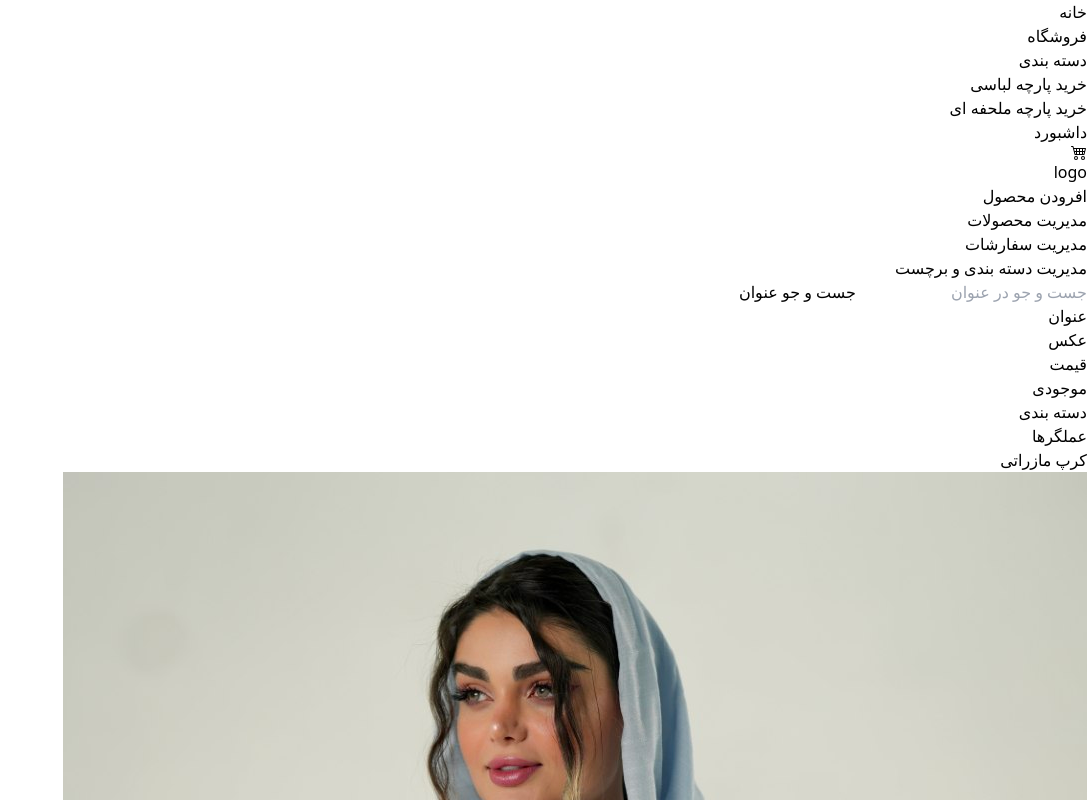
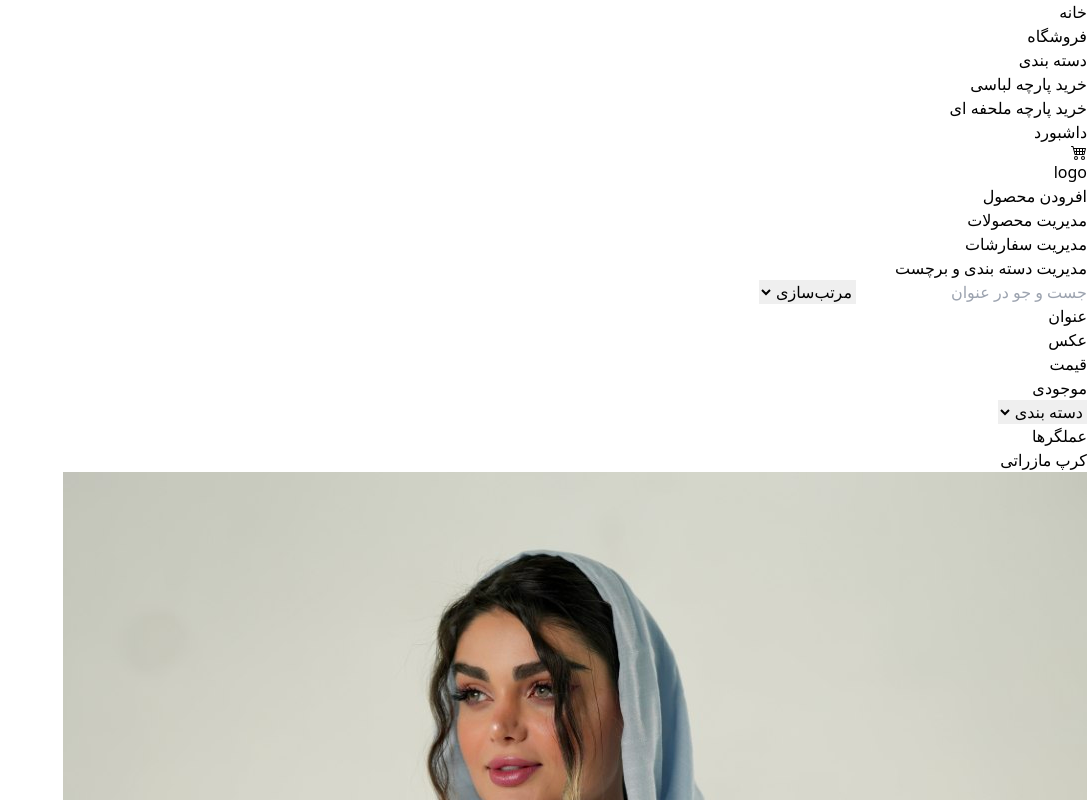
Before and after one commit to omid-program/Loomino, a Next.js app: page /dashboard/product-manager in a window 1280 px wide. Both pictures are taken after a click on the element "عنوان". Shown: the top 800 px of the page, without its empty margins (193-1280 px from the left). Built offline with nearby package versions, Linux system fonts and the light colour scheme; data requests are answered from the project's data file.

Commit message:
productmanagerTable-filter-products

```diff
--- a/src/Components/DashboardTools/ProductManagerTable/ProductManagerTable2.tsx
+++ b/src/Components/DashboardTools/ProductManagerTable/ProductManagerTable2.tsx
@@ -1,16 +1,17 @@
 'use client';
-import { TAllProductData, TBoxItemPaginated } from '@/types';
-import React, { useEffect, useState } from 'react';
+import { TAllProductData, TBoxItemPaginated, TCatDatas } from '@/types';
+import React, { useEffect, useMemo, useState } from 'react';
 import ProductManagerEditActions from '../ProductManagerEditActions/ProductManagerEditActions';
 import ProductManagerRaportAction from '../ProductManagerRaportAction/ProductManagerRaportAction';
 import PaginationBtns2 from '../PaginationBtns/PaginationBtns2';
-import { TiDeleteOutline } from "react-icons/ti";
+import { TiDeleteOutline } from 'react-icons/ti';
 import RemoveModal from '../RemoveModal/RemoveModal';
-
-
 
 function ProductManagerTable2() {
 	const [allProductDatas, setAllProductDatas] = useState<TAllProductData[]>();
+	const [catData, setCatData] = useState<TCatDatas[] | undefined>();
+	const [catSelectedTable, setCatSelectedTable] = useState<string>('');
+
 	const [isShowTitleSearch, setIsShowTitleSearch] = useState<boolean>(false);
 	const [titleSearchInput, setTitleSearchInput] = useState<string>('');
 	const [productCountInPage, setProductCountInPage] = useState<number>(4);
@@ -18,9 +19,16 @@ function ProductManagerTable2() {
 		TBoxItemPaginated[] | undefined
 	>();
 	const [presentPage, setPresentPage] = useState<number>(1);
-	const [isShowRemoveModal, setIsShowRemoveModal]=useState<boolean>(false)
-	const [seletedItem , setSeletedItem] = useState<{id:string , perTitle:string}>()
+	const [isShowRemoveModal, setIsShowRemoveModal] = useState<boolean>(false);
+	const [seletedItem, setSeletedItem] = useState<{
+		id: string;
+		perTitle: string;
+	}>();
+	const [sortOption, setSortOption] = useState<
+		'priceAsc' | 'priceDesc' | 'stockAsc' | 'stockDesc' | ''
+	>('');
 
+	// const [isFilttering , setIsFilttering] = useState<boolean>(false)
 
 	const buttons = [];
 
@@ -28,6 +36,12 @@ function ProductManagerTable2() {
 		const response = await fetch(`http://localhost:8000/fabrics`);
 		const productsData = (await response.json()) as TAllProductData[];
 		setAllProductDatas(productsData);
+		// setFiltredProductData(productsData);
+	};
+	const getAllCats = async () => {
+		const response = await fetch(`http://localhost:8000/cats`);
+		const catDataFetched = await response.json();
+		setCatData(catDataFetched);
 	};
 
 	function splitToPages(
@@ -44,17 +58,71 @@ function ProductManagerTable2() {
 		return result;
 	}
 
-	const searchTitleHandler = () => {
-		setAllProductDatas(prev=>prev?.filter(product=>product.perTitle.includes(titleSearchInput)))
-		console.log('titleSearchInput=>', titleSearchInput);
-	};
+	const filteredProducts: TAllProductData[] = useMemo(() => {
+		let result = [...(allProductDatas ?? [])];
+
+		// فیلتر بر اساس عنوان
+		if (titleSearchInput.trim() !== '') {
+			result = result.filter(p =>
+				p.perTitle.includes(titleSearchInput.trim())
+			);
+		}
+
+		// فیلتر بر اساس دسته بندی
+		if (catSelectedTable?.trim() !== '') {
+			result = result.filter(p => p.cat?.catName === catSelectedTable);
+		}
+
+		// // مرتب‌سازی
+		if (sortOption === 'priceAsc') {
+			result.sort((a, b) => a.price - b.price);
+		} else if (sortOption === 'priceDesc') {
+			result.sort((a, b) => b.price - a.price);
+		} else if (sortOption === 'stockAsc') {
+			result.sort((a, b) => {
+				const aStock = a.inStore.reduce(
+					(sum, item) => sum + Number(item.qtys),
+					0
+				);
+				const bStock = b.inStore.reduce(
+					(sum, item) => sum + Number(item.qtys),
+					0
+				);
+				return aStock - bStock;
+			});
+		} else if (sortOption === 'stockDesc') {
+			result.sort((a, b) => {
+				const aStock = a.inStore.reduce(
+					(sum, item) => sum + Number(item.qtys),
+					0
+				);
+				const bStock = b.inStore.reduce(
+					(sum, item) => sum + Number(item.qtys),
+					0
+				);
+				return bStock - aStock;
+			});
+		}
+
+		return result;
+	}, [allProductDatas, titleSearchInput, catSelectedTable, sortOption]);
+
+	const paginatedProducts = useMemo(() => {
+		const pages: TAllProductData[][] = [];
+		for (let i = 0; i < filteredProducts.length; i += productCountInPage) {
+			pages.push(filteredProducts.slice(i, i + productCountInPage));
+		}
+		return pages;
+	}, [filteredProducts, productCountInPage]);
 
 	useEffect(() => {
 		getAllProducts();
+		getAllCats();
 	}, []);
 	useEffect(() => {
 		const spliceAllData =
 			allProductDatas && splitToPages(allProductDatas, productCountInPage);
+
 		setSplicedData(spliceAllData);
 		console.log(spliceAllData);
 	}, [allProductDatas]);
@@ -63,21 +131,25 @@ function ProductManagerTable2() {
 		setPresentPage(i);
 	};
 
-	const removeProductHandeler = async()=>{
-		if(!seletedItem) return;
-		const response = await fetch(`http://localhost:8000/fabrics/${seletedItem.id}` , {
-			method:'DELETE'
-		})
-		if(response.ok){
-			alert('حذف با موفقیت انجام شد')
-			setAllProductDatas(prev=>prev?.filter(item=>item.id !== seletedItem.id))
-		}else{
+	const removeProductHandeler = async () => {
+		if (!seletedItem) return;
+		const response = await fetch(
+			`http://localhost:8000/fabrics/${seletedItem.id}`,
+			{
+				method: 'DELETE',
+			}
+		);
+		if (response.ok) {
+			alert('حذف با موفقیت انجام شد');
+			setAllProductDatas(prev =>
+				prev?.filter(item => item.id !== seletedItem.id)
+			);
+		} else {
 			console.log('عمیات نا موفق');
-
 		}
-		setIsShowRemoveModal(false)
-		setPresentPage(1)
-	}
+		setIsShowRemoveModal(false);
+		setPresentPage(1);
+	};
 
 	if (splicedData) {
 		for (let i = 1; i <= splicedData.length; i++) {
@@ -95,13 +167,20 @@ function ProductManagerTable2() {
 	return (
 		<div className="border-2 border-sky-600 rounded-md w-10/12">
 			{isShowTitleSearch && (
-				<div className="col-span-6">
+				<div className="col-span-6 flex justify-between">
 					<input
 						type="text"
 						placeholder="جست و جو در عنوان"
 						onChange={e => setTitleSearchInput(e.target.value)}
 					/>
-					<button onClick={searchTitleHandler}>جست و جو عنوان</button>
+					<select onChange={e => setSortOption(e.target.value as any)}>
+						<option value="">مرتب‌سازی</option>
+						<option value="priceAsc">قیمت ↑</option>
+						<option value="priceDesc">قیمت ↓</option>
+						<option value="stockAsc">موجودی ↑</option>
+						<option value="stockDesc">موجودی ↓</option>
+					</select>
+					{/* <button onClick={searchTitleHandler}>جست و جو عنوان</button> */}
 				</div>
 			)}
 			<div className="grid grid-cols-6 w-full py-2 px-1">
@@ -114,11 +193,23 @@ function ProductManagerTable2() {
 				<div className="col-span-1 border-y w-full">عکس</div>
 				<div className="col-span-1 border-y w-full">قیمت</div>
 				<div className="col-span-1 border-y w-full">موجودی</div>
-				<div className="col-span-1 border-y w-full">دسته بندی</div>
+				<div className="col-span-1 border-y w-full">
+					<select
+						onChange={e => {
+							setCatSelectedTable(e.target.value);
+							setPresentPage(1)
+						}}
+					>
+						<option value={''}>دسته بندی</option>
+						{catData?.map(cat => (
+							<option value={cat.nameTag}>{cat.perTitle}</option>
+						))}
+					</select>
+				</div>
 				<div className="col-span-1 border-y w-full">عملگرها</div>
 			</div>
-			{splicedData &&
-				splicedData[presentPage - 1].map(item => (
+			{paginatedProducts.length > 0 &&
+				paginatedProducts[presentPage - 1].map(item => (
 					<div className="grid grid-cols-6 w-full py-2 px-1">
 						<div className="col-span-1 border-y w-full">
 							{item.perTitle}
@@ -139,23 +230,32 @@ function ProductManagerTable2() {
 						<div className="col-span-1 border-y w-full">
 							<ProductManagerEditActions id={item.id} />
 							<ProductManagerRaportAction id={item.id} />
-							<button onClick={()=>{setIsShowRemoveModal(true)
-								setSeletedItem({id: item.id , perTitle: item.perTitle})
-							}}>
-								<TiDeleteOutline/>
+							<button
+								onClick={() => {
+									setIsShowRemoveModal(true);
+									setSeletedItem({
+										id: item.id,
+										perTitle: item.perTitle,
+									});
+								}}
+							>
+								<TiDeleteOutline />
 							</button>
 						</div>
 					</div>
 				))}
-			<div className='flex gap-3'>{buttons}</div>
+			<div className="flex gap-3">{buttons}</div>
 			<RemoveModal
-			cancelText='لغو'
-			confirmText='حذف'
-			itemTitle={seletedItem?.perTitle}
-			loadingText='در حال حذف'
-			onClose={()=>{setIsShowRemoveModal(false)}}
-			onRemove={removeProductHandeler}
-			open ={isShowRemoveModal} />
+				cancelText="لغو"
+				confirmText="حذف"
+				itemTitle={seletedItem?.perTitle}
+				loadingText="در حال حذف"
+				onClose={() => {
+					setIsShowRemoveModal(false);
+				}}
+				onRemove={removeProductHandeler}
+				open={isShowRemoveModal}
+			/>
 		</div>
 	);
 }
```
